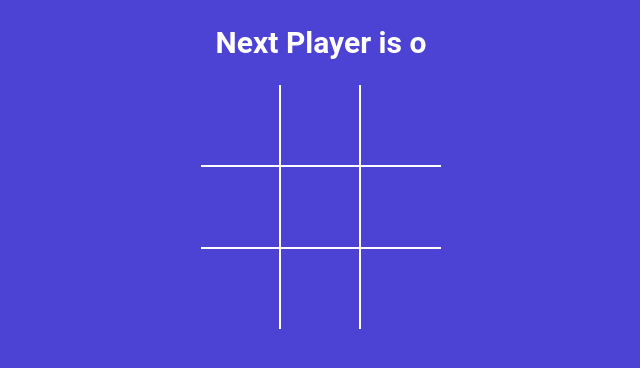
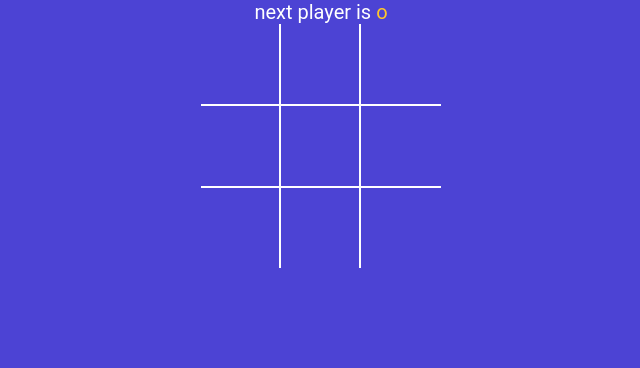
Before and after one commit to AdityaSharma0112/tictactoe-game, a React (Vite) app: page / in a window 1280 px wide. Shown: the top 368 px of the page, without its empty margins (319-959 px from the left). Built offline with nearby package versions, Linux system fonts and the light colour scheme.

Commit message:
display draw message. apply style for statusMessage component

```diff
--- a/src/App.jsx
+++ b/src/App.jsx
@@ -2,16 +2,12 @@
 import { useState } from "react";
 import Board from "./Components/Board";
 import { calculateWinner } from "./winner";
-
+import StatusMessage from "./Components/StatusMessage";
 function App() {
   const [squares, setSquares] = useState(Array(9).fill(null));
   const [isXNext, setIsXNext] = useState(false);
 
   const winner = calculateWinner(squares);
-  const nextPlayer = isXNext ? "x" : "o";
-  const statusMessage = winner
-    ? `winner is ${winner} `
-    : `Next Player is ${nextPlayer}`;
 
   const handleSquareClick = (clickedposition) => {
     if (squares[clickedposition] || winner) {
@@ -32,7 +28,7 @@
 
   return (
     <div className="app">
-      <h2> {statusMessage} </h2>
+      <StatusMessage winner={winner} isXNext={isXNext} squares={squares} />
       <Board squares={squares} handleSquareClick={handleSquareClick} />
     </div>
   );
--- /dev/null
+++ b/src/Components/StatusMessage.jsx
@@ -0,0 +1,40 @@
+const StatusMessage = ({ winner, isXNext, squares }) => {
+  const noMovesLeft = squares.every((squareValue) => squareValue !== null);
+  const nextPlayer = isXNext ? "x" : "o";
+
+  const renderStatusMessage = () => {
+    if (winner) {
+      return (
+        <>
+          winner is {""}
+          <span className={winner == "x" ? "text-green" : "text-orange"}>
+            {winner}
+          </span>
+        </>
+      );
+    }
+
+    if (!winner && noMovesLeft) {
+      return (
+        <div>
+          <span className="text-orange">o</span> and{" "}
+          <span className="text-green">x</span> tied
+        </div>
+      );
+    }
+    if (!winner && !noMovesLeft) {
+      return (
+        <div>
+          next player is{" "}
+          <span className={isXNext ? "text-green" : "text-orange"}>
+            {nextPlayer}
+          </span>
+        </div>
+      );
+    }
+    return null;
+  };
+  return <div>{renderStatusMessage()}</div>;
+};
+
+export default StatusMessage;
```
